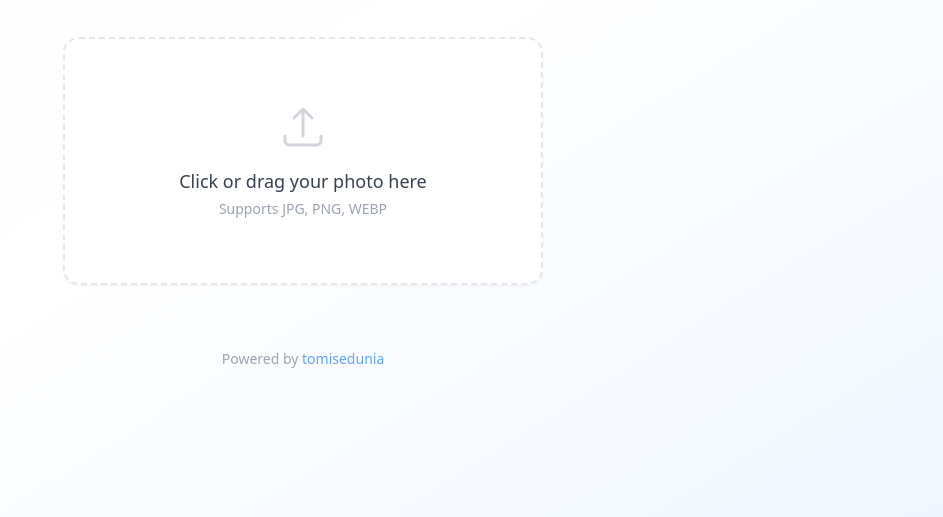
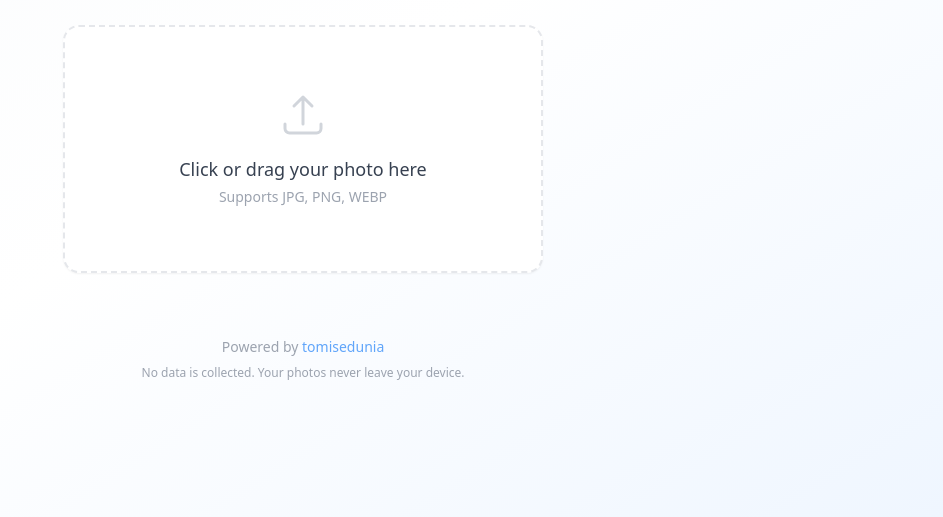
Before and after one commit to thomasnkurniawan/tomi-twibon, a website built with Vite: page index.html in a window 1280 px wide. Shown: the part 283-800 px from the top of the page, without its empty margins (337-1280 px from the left). Built offline with nearby package versions, Linux system fonts and the light colour scheme.

Commit message:
feat: add privacy disclaimer in footer

```diff
--- a/index.html
+++ b/index.html
@@ -96,6 +96,7 @@
     <!-- Footer -->
     <footer class="mt-12 text-center text-sm text-gray-400">
       Powered by <a href="https://www.instagram.com/thomasnkurniawan/" target="_blank" rel="noopener noreferrer" class="text-blue-400 hover:text-blue-600 transition-colors">tomisedunia</a>
+      <p class="mt-2 text-xs text-gray-400">No data is collected. Your photos never leave your device.</p>
     </footer>
 
     <script type="module" src="/src/main.js"></script>
```
